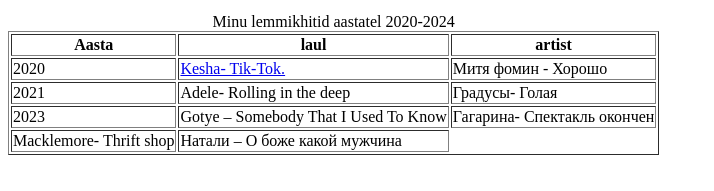
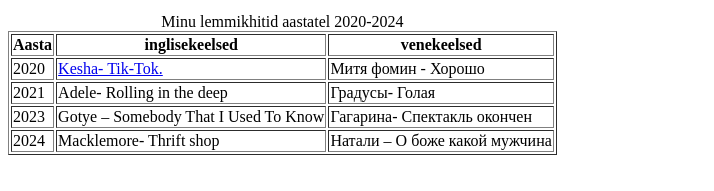
Before and after one commit to Alfredfrey1/Alfredfre1y.github.io, a plain HTML site: page index.html in a window 1280 px wide. Shown: the part 443-634 px from the top of the page, without its empty margins (0-714 px from the left). Drawn offline with Linux system fonts and the light colour scheme.

Commit message:
Update index.html
tt

```diff
--- a/index.html
+++ b/index.html
@@ -15,18 +15,18 @@
 
 <title> minu lemmik laulud</title>
 
- <table border="1">
+<table border="1">
    <caption>Minu lemmikhitid aastatel 2020-2024</caption>
    <tbody><tr>
     <th>Aasta</th>
-    <th>laul</th>
-    <th>artist</th>
+    <th>inglisekeelsed</th>
+    <th>venekeelsed</th>
    </tr>
-   <tr><td>2020</td><td><a href="https://youtu.be/iP6XpLQM2Cs">Kesha- Tik-Tok.</a></td><td>Митя фомин - Хорошо</td></tr>
+   <tr><td>2020</td><td><a href="https://youtu.be/iP6XpLQM2Cs">Kesha- Tik-Tok.
+   </a></td><td>Митя фомин - Хорошо</td></tr>
    <tr><td>2021</td><td>Adele- Rolling in the deep</td><td>Градусы- Голая</td></tr>
    <tr><td>2023</td><td>Gotye – Somebody That I Used To Know</td><td>Гагарина- Спектакль окончен</td></tr>
-   <td>Macklemore- Thrift shop</td><td>Натали – О боже какой мужчина</td></tr>
+   <tr><td>2024</td><td>Macklemore- Thrift shop</td><td>Натали – О боже какой мужчина</td></tr>
   </tbody></table>
-
 </body>
 </html>
```
